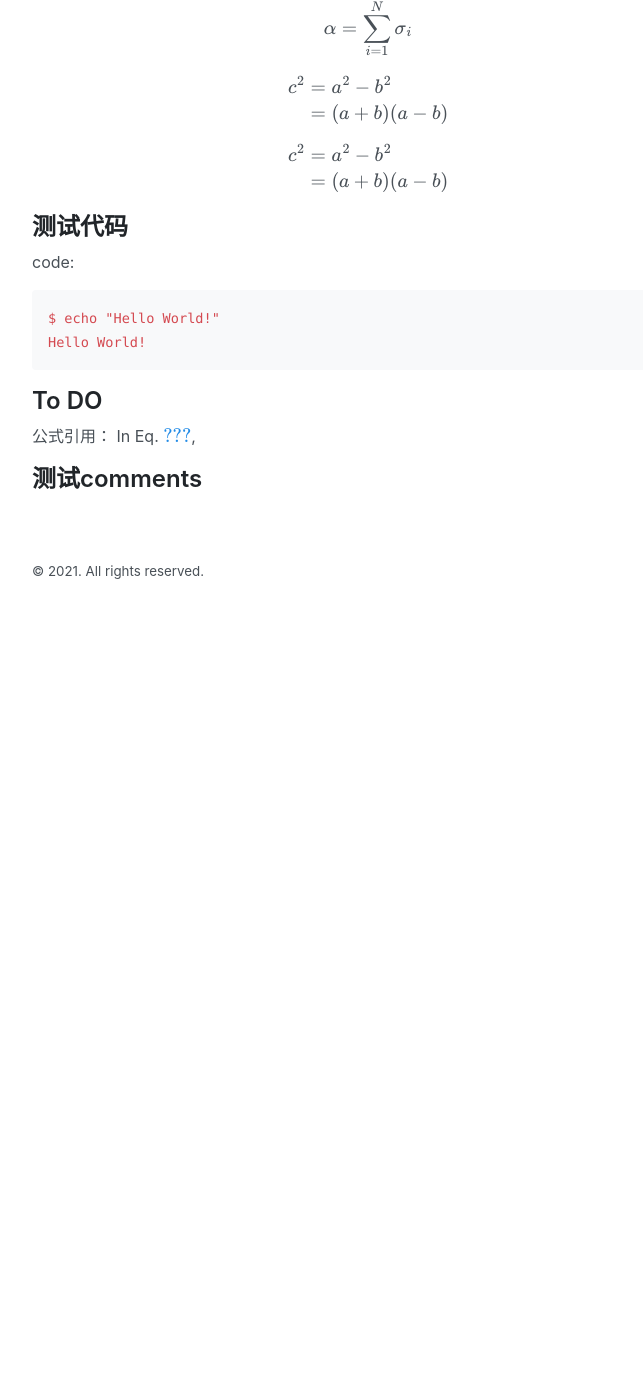
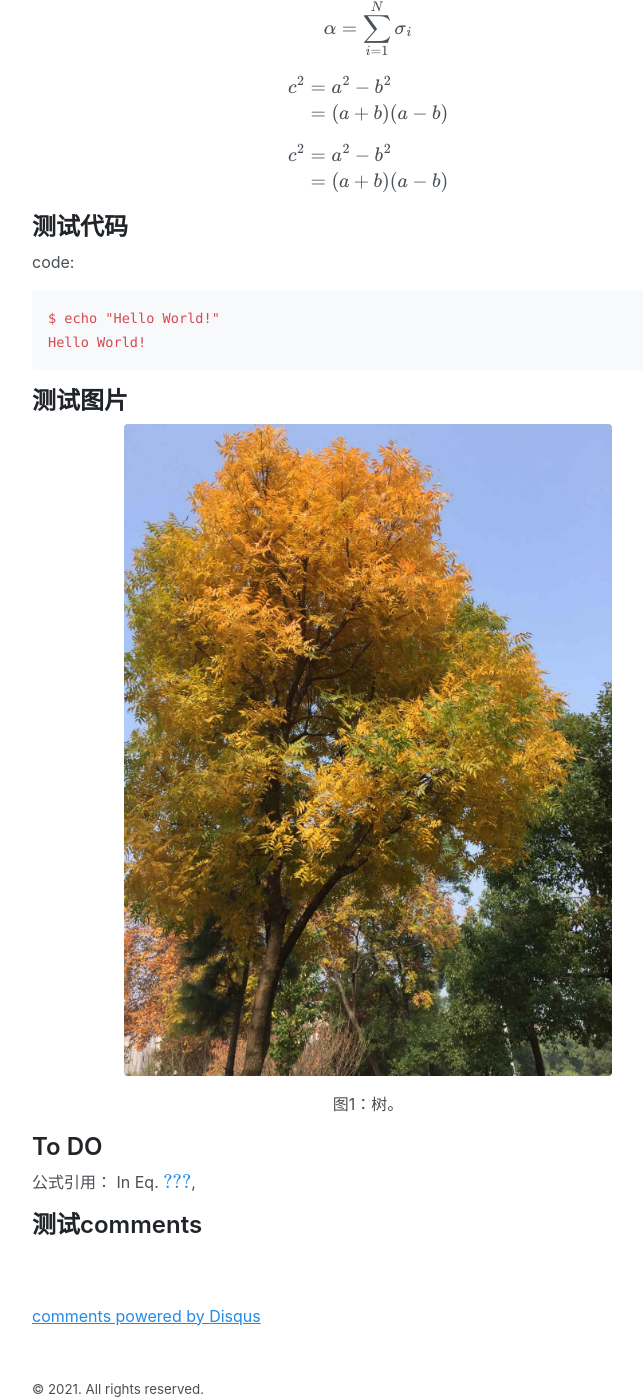
Before and after one commit to WePDLA/WePDLA.github.io, a Jekyll site: the page built from _posts/2021-03-21-Test-测试.md, in a window 1280 px wide and 1400 px high, scrolled down 526 px. Shown: the whole window, without its empty margins (272-915 px from the left). Built offline with Jekyll 4.4.1, drawn with Linux system fonts in a browser that asks for light colours; formulas are drawn with MathJax 3; comment, search, counter and statistics services are not loaded; before the commit the page ends 1156 px from its top, so only the background shows below that.

Commit message:
figure added; comments added

```diff
--- a/_config.yml
+++ b/_config.yml
@@ -1,3 +1,5 @@
+markdown: kramdown
+
 # Setup
 title: WeSIG's Blog
 #tagline: The Jekyll Butler
@@ -33,9 +35,9 @@ sass:
 
 # Specify the author for blog posts
 author:
-  name: Mark Otto
-  url: https://twitter.com/mdo
-  email: markdotto@gmail.com
+  name: WeSIG
+  url: https://github.com/WeSIG
+  email: linboqiao@gmail.com
 
 # Custom vars
 version: 3.0.0
--- /dev/null
+++ b/_includes/comments.html
@@ -0,0 +1,17 @@
+{% if page.comments %}
+  <!-- Add Disqus comments. -->
+  <div id="disqus_thread"></div>
+  <script type="text/javascript">
+      /* * * CONFIGURATION VARIABLES: EDIT BEFORE PASTING INTO YOUR WEBPAGE * * */
+      var disqus_shortname = 'wesigsblog'; // required: replace example with your forum shortname
+
+      /* * * DON'T EDIT BELOW THIS LINE * * */
+      (function() {
+          var dsq = document.createElement('script'); dsq.type = 'text/javascript'; dsq.async = true;
+          dsq.src = '//' + disqus_shortname + '.disqus.com/embed.js';
+          (document.getElementsByTagName('head')[0] || document.getElementsByTagName('body')[0]).appendChild(dsq);
+      })();
+  </script>
+  <noscript>Please enable JavaScript to view the <a href="http://disqus.com/?ref_noscript">comments powered by Disqus.</a></noscript>
+  <a href="http://disqus.com" class="dsq-brlink">comments powered by <span class="logo-disqus">Disqus</span></a>
+{% endif %}
--- /dev/null
+++ b/_includes/figure.html
@@ -0,0 +1,10 @@
+<!--figure tags without plugin: http://stackoverflow.com/questions/19331362/using-an-image-caption-in-markdown-jekyll -->
+
+<figure>
+	<a href="{{ include.src }}">
+		<center><img src="{{ include.src }}" height="{{ include.height }}" width="{{ include.width }}" alt="{{ include.caption }}"></center>
+	</a>
+<figcaption>
+    <center>{{ include.caption }}</center>
+</figcaption>
+</figure>
--- a/_includes/head.html
+++ b/_includes/head.html
@@ -1,6 +1,6 @@
 <head>
   <meta charset="UTF-8">
-  <meta name="viewport" content="width=device-width, initial-scale=1.0">
+  <meta name="viewport" content="width=device-width, initial-scale=1.0, maximum-scale=1">
 
   <title>
     {% if page.title == "Home" %}
--- a/_layouts/default.html
+++ b/_layouts/default.html
@@ -24,6 +24,7 @@
       <main>
         {{ content }}
       </main>
+      {% include comments.html %}
 
       <footer class="footer">
         <small>
--- a/_posts/2021-03-21-Test-测试.md
+++ b/_posts/2021-03-21-Test-测试.md
@@ -48,6 +49,11 @@ Hello World!
 {% endhighlight %}
 
 
+## 测试图片
+
+{% include figure.html  height="652" width="488" src="/figures/20210321/tree.jpg" caption="图1：树。"%}
+
+
 ## To DO
 
 公式引用：
```
Also changed, not shown: other parts of _posts/2021-03-21-Test-测试.md (+1 -0 lines), figures/20210321/tree.jpg (added).
